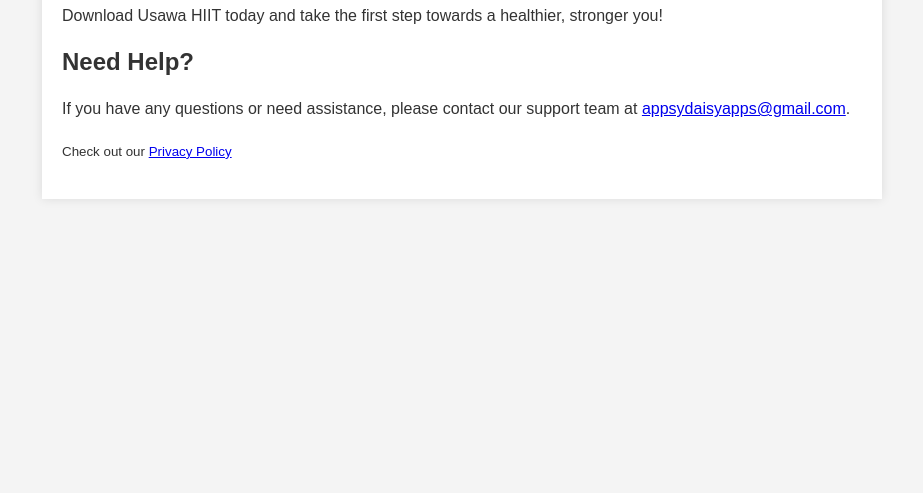
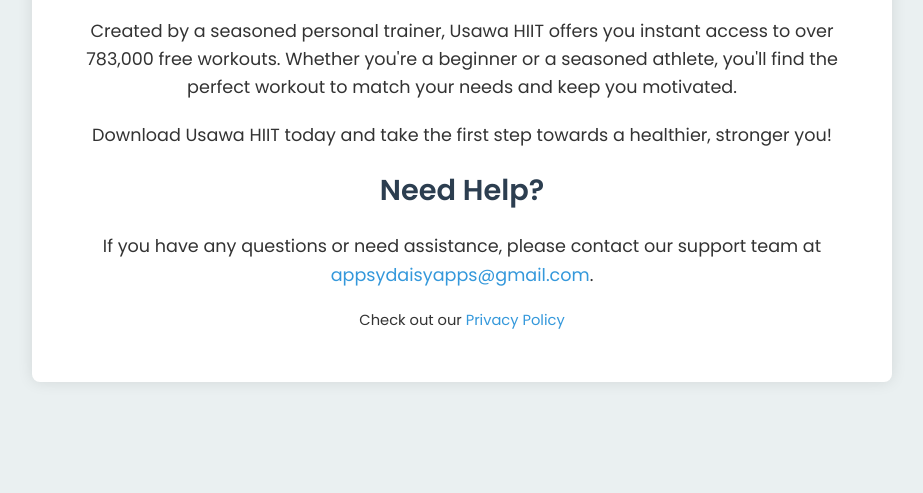
Before and after one commit to mproche/appsydaisy-web, a website: page public/usawa-hiit/support.html in a window 1280 px wide. Shown: the part 307-800 px from the top of the page, without its empty margins (178-1101 px from the left). Drawn offline with Linux system fonts and the light colour scheme.

Commit message:
Adds better usawa hiit support page styling

```diff
--- a/package.json
+++ b/package.json
@@ -5,6 +5,7 @@
   "scripts": {
     "build": "tsc",
     "start": "node dist/index.js",
+    "go": "tsc && node dist/index.js",
     "dev": "ts-node src/index.ts"
   },
   "dependencies": {
--- a/public/usawa-hiit/support.html
+++ b/public/usawa-hiit/support.html
@@ -6,26 +6,54 @@
     <title>Usawa HIIT Support</title>
     <style>
         body {
-            font-family: Arial, sans-serif;
+            font-family: 'Poppins', sans-serif;
             margin: 0;
             padding: 0;
-            background-color: #f4f4f4;
+            background-color: #eaf0f1;
             color: #333;
+            display: flex;
+            align-items: center;
+            justify-content: center;
+            height: 100vh;
         }
         .container {
             max-width: 800px;
-            margin: 50px auto;
-            padding: 20px;
+            width: 90%;
+            margin: 20px;
+            padding: 30px;
             background-color: #fff;
-            box-shadow: 0 0 10px rgba(0, 0, 0, 0.1);
+            box-shadow: 0 0 15px rgba(0, 0, 0, 0.1);
+            border-radius: 8px;
+            text-align: center;
         }
         h1 {
+            color: #3498db;
+            font-size: 2.5em;
+            margin-bottom: 20px;
+        }
+        h2 {
             color: #2c3e50;
+            font-size: 1.8em;
+            margin: 20px 0;
         }
         p {
             line-height: 1.6;
+            font-size: 1.1em;
+            margin-bottom: 20px;
+        }
+        a {
+            color: #3498db;
+            text-decoration: none;
+        }
+        a:hover {
+            text-decoration: underline;
+        }
+        small {
+            display: block;
+            margin-top: 20px;
         }
     </style>
+    <link href="https://fonts.googleapis.com/css2?family=Poppins:wght@400;600&display=swap" rel="stylesheet">
 </head>
 <body>
     <div class="container">
```
